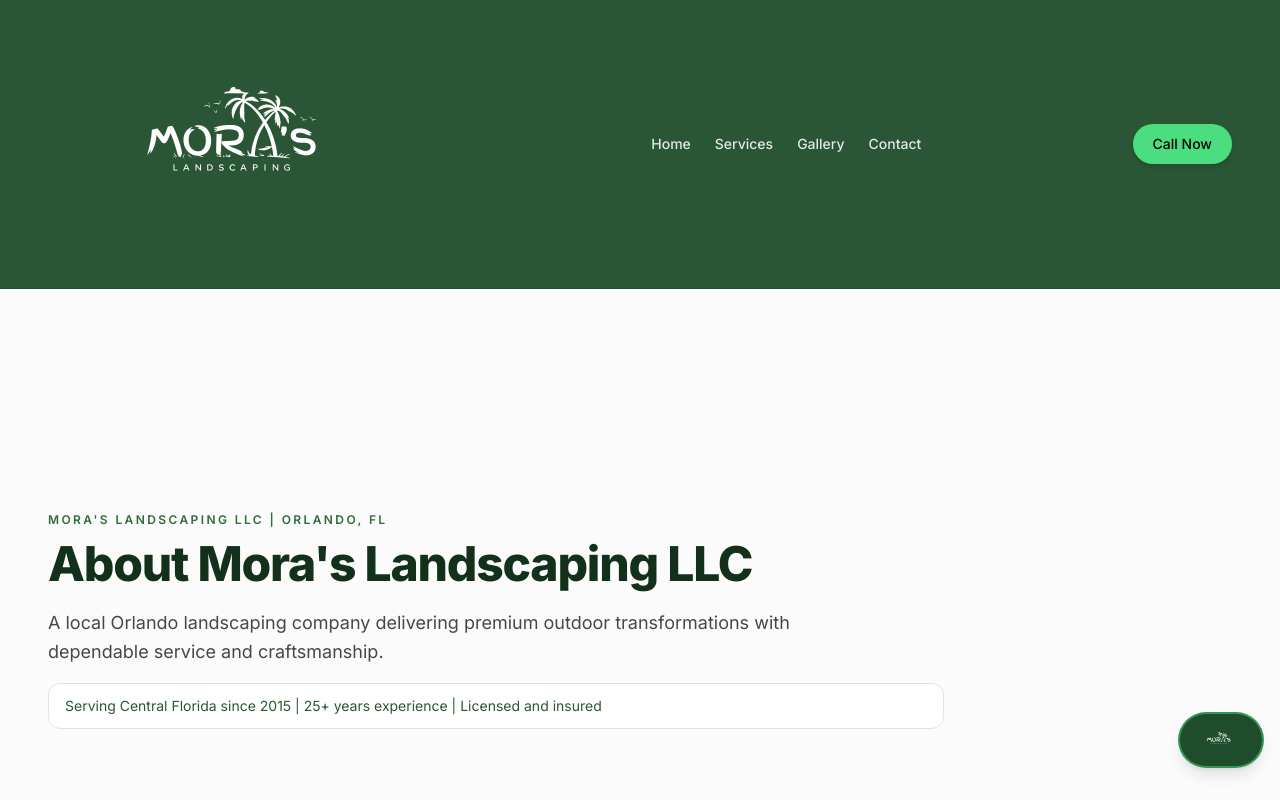
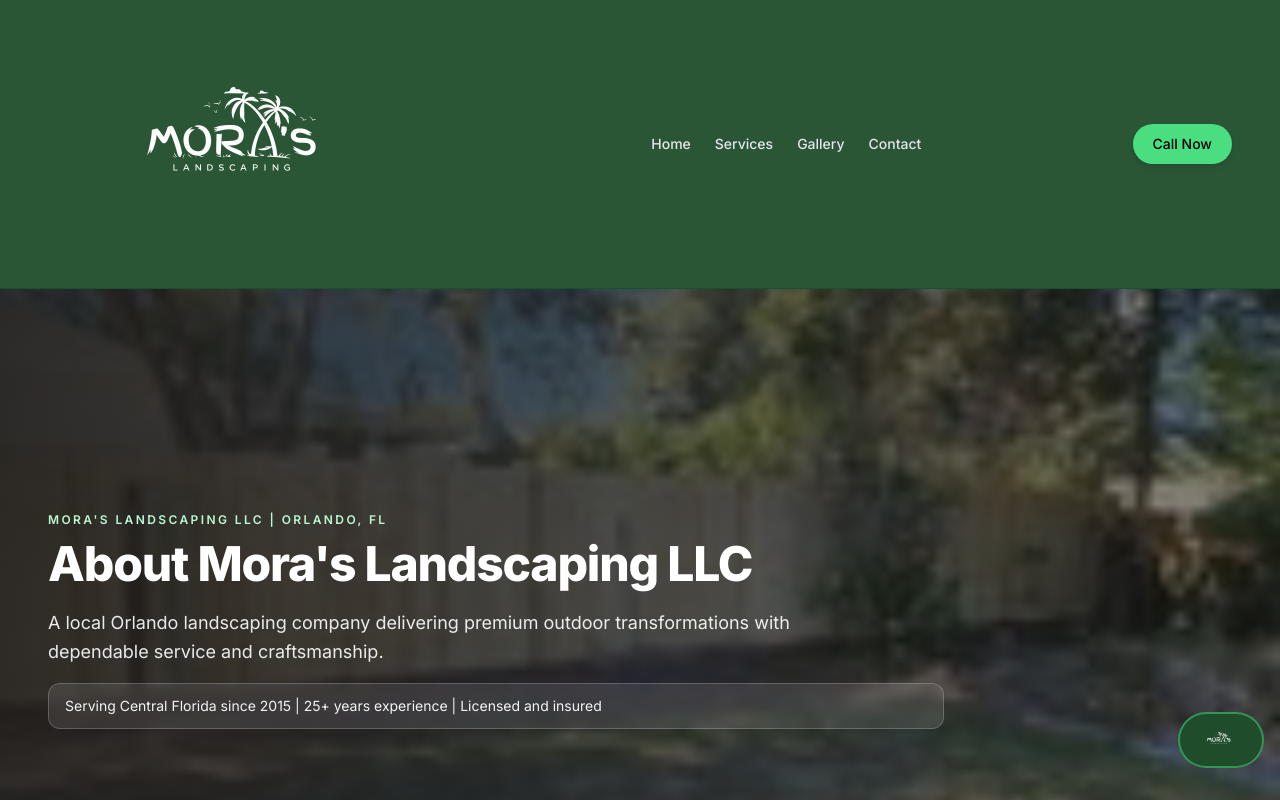
Before and after one commit to Skipp3r407/moras-landscaping-website, a Next.js app: page /about in a window 1280 px wide. Shown: the top 800 px of the page. Built offline with nearby package versions, Linux system fonts and the light colour scheme.

Commit message:
Add landscaping photo heroes on inner pages via PageHero
Made-with: Cursor

```diff
--- a/app/about/page.tsx
+++ b/app/about/page.tsx
@@ -5,7 +5,7 @@ import { CtaBand } from "@/components/cta-band";
 import { PageHero } from "@/components/page-hero";
 import { SectionHeading } from "@/components/section-heading";
 import { ScrollReveal } from "@/components/scroll-reveal";
-import { business } from "@/data/site-content";
+import { business, innerPageHeroImages } from "@/data/site-content";
 
 export const metadata: Metadata = {
   title: "About",
@@ -17,6 +17,7 @@ export default function AboutPage() {
   return (
     <>
       <PageHero
+        heroImage={innerPageHeroImages.about}
         title="About Mora's Landscaping LLC"
         description="A local Orlando landscaping company delivering premium outdoor transformations with dependable service and craftsmanship."
         keywordLine="Serving Central Florida since 2015 | 25+ years experience | Licensed and insured"
--- a/app/contact/page.tsx
+++ b/app/contact/page.tsx
@@ -4,7 +4,7 @@ import { PageHero } from "@/components/page-hero";
 import { QuoteForm } from "@/components/quote-form";
 import { ScrollReveal } from "@/components/scroll-reveal";
 import { SectionHeading } from "@/components/section-heading";
-import { business } from "@/data/site-content";
+import { business, innerPageHeroImages } from "@/data/site-content";
 
 export const metadata: Metadata = {
   title: "Contact",
@@ -16,6 +16,7 @@ export default function ContactPage() {
   return (
     <>
       <PageHero
+        heroImage={innerPageHeroImages.contact}
         title="Contact Mora's Landscaping LLC"
         description="Call or send your project details for a fast landscaping quote. We serve Orlando and surrounding Central Florida communities."
         keywordLine="Fast quote for lawn maintenance, landscape installation, design, irrigation, turf, and cleanup services"
--- a/app/faq/page.tsx
+++ b/app/faq/page.tsx
@@ -3,7 +3,7 @@ import type { Metadata } from "next";
 import { CtaBand } from "@/components/cta-band";
 import { FaqList } from "@/components/faq-list";
 import { PageHero } from "@/components/page-hero";
-import { faqItems } from "@/data/site-content";
+import { faqItems, innerPageHeroImages } from "@/data/site-content";
 
 export const metadata: Metadata = {
   title: "FAQ",
@@ -15,6 +15,7 @@ export default function FaqPage() {
   return (
     <>
       <PageHero
+        heroImage={innerPageHeroImages.faq}
         title="Frequently Asked Questions"
         description="Answers to common questions about our Orlando landscaping services, estimates, and scheduling."
         keywordLine="Lawn maintenance Orlando | Landscape design | Irrigation and cleanup FAQ"
--- a/app/gallery/page.tsx
+++ b/app/gallery/page.tsx
@@ -7,7 +7,7 @@ import { PageHero } from "@/components/page-hero";
 import { ScrollReveal } from "@/components/scroll-reveal";
 import { SectionHeading } from "@/components/section-heading";
 import { StaggerItem, StaggerReveal } from "@/components/stagger-reveal";
-import { featuredReels, galleryProjects } from "@/data/site-content";
+import { featuredReels, galleryProjects, innerPageHeroImages } from "@/data/site-content";
 
 export const metadata: Metadata = {
   title: "Gallery Projects",
@@ -19,6 +19,7 @@ export default function GalleryPage() {
   return (
     <>
       <PageHero
+        heroImage={innerPageHeroImages.gallery}
         title="Gallery: Outdoor Transformations by Mora's Landscaping LLC"
         description="See real landscaping projects across Orlando, with before-and-after style visuals designed to showcase quality and craftsmanship."
         keywordLine="Landscape design Orlando | Landscape installation Orlando | Artificial turf and cleanup project gallery"
--- a/app/proposal/page.tsx
+++ b/app/proposal/page.tsx
@@ -5,7 +5,7 @@ import Link from "next/link";
 import { PageHero } from "@/components/page-hero";
 import { QuoteForm } from "@/components/quote-form";
 import { SectionHeading } from "@/components/section-heading";
-import { business, galleryProjects, navLinks, services } from "@/data/site-content";
+import { business, galleryProjects, innerPageHeroImages, navLinks, services } from "@/data/site-content";
 
 export const metadata: Metadata = {
   title: "Client Preview Proposal",
@@ -69,6 +69,7 @@ export default function ProposalPage() {
       </section>
 
       <PageHero
+        heroImage={innerPageHeroImages.proposal}
         title="Professional Landscaping Services That Transform Outdoor Spaces"
         description="Website concept for Mora's Landscaping LLC: a premium, lead-focused Orlando landscaping brand presence highlighting licensed and insured service, lawn care, design, installs, irrigation, artificial turf, and hardscapes."
         keywordLine="Proposal Goal: Impress the client, build trust quickly, and convert visitors into estimate requests."
--- a/app/service-areas/page.tsx
+++ b/app/service-areas/page.tsx
@@ -3,7 +3,7 @@ import type { Metadata } from "next";
 import { CtaBand } from "@/components/cta-band";
 import { PageHero } from "@/components/page-hero";
 import { ServiceAreaList } from "@/components/service-area-list";
-import { serviceAreas } from "@/data/site-content";
+import { innerPageHeroImages, serviceAreas } from "@/data/site-content";
 
 export const metadata: Metadata = {
   title: "Service Areas",
@@ -15,6 +15,7 @@ export default function ServiceAreasPage() {
   return (
     <>
       <PageHero
+        heroImage={innerPageHeroImages.serviceAreas}
         title="Service Areas Around Orlando, Florida"
         description="Mora's Landscaping LLC serves homeowners and small commercial clients throughout Orlando and nearby Central Florida communities."
         keywordLine="Contact us to confirm service availability in your area."
--- a/app/services/page.tsx
+++ b/app/services/page.tsx
@@ -5,7 +5,7 @@ import { PageHero } from "@/components/page-hero";
 import { ScrollReveal } from "@/components/scroll-reveal";
 import { ServiceCard } from "@/components/service-card";
 import { StaggerItem, StaggerReveal } from "@/components/stagger-reveal";
-import { services } from "@/data/site-content";
+import { innerPageHeroImages, services } from "@/data/site-content";
 
 export const metadata: Metadata = {
   title: "Services",
@@ -17,6 +17,7 @@ export default function ServicesPage() {
   return (
     <>
       <PageHero
+        heroImage={innerPageHeroImages.services}
         title="Landscaping Services in Orlando, Florida"
         description="Professional outdoor services built to improve curb appeal, increase property value, and deliver long-term landscape performance."
         keywordLine="Lawn maintenance Orlando | Landscape design | Irrigation, turf, cleanup, and installation"
--- a/app/testimonials/page.tsx
+++ b/app/testimonials/page.tsx
@@ -6,7 +6,7 @@ import { SectionHeading } from "@/components/section-heading";
 import { ScrollReveal } from "@/components/scroll-reveal";
 import { StaggerItem, StaggerReveal } from "@/components/stagger-reveal";
 import { TestimonialCard } from "@/components/testimonial-card";
-import { testimonialSamples } from "@/data/site-content";
+import { innerPageHeroImages, testimonialSamples } from "@/data/site-content";
 
 export const metadata: Metadata = {
   title: "Testimonials",
@@ -18,6 +18,7 @@ export default function TestimonialsPage() {
   return (
     <>
       <PageHero
+        heroImage={innerPageHeroImages.testimonials}
         title="Testimonials and Client Feedback"
         description="See how Orlando homeowners describe their experience working with Mora's Landscaping."
         keywordLine="Reliability, communication, craftsmanship, and professional landscape results"
--- a/components/page-hero.tsx
+++ b/components/page-hero.tsx
@@ -1,6 +1,7 @@
 "use client";
 
 import { motion, useReducedMotion } from "framer-motion";
+import Image from "next/image";
 
 import { business } from "@/data/site-content";
 import {
@@ -14,16 +15,28 @@ type PageHeroProps = {
   title: string;
   description: string;
   keywordLine?: string;
+  heroImage: { src: string; alt: string };
 };
 
-export function PageHero({ title, description, keywordLine }: PageHeroProps) {
+export function PageHero({ title, description, keywordLine, heroImage }: PageHeroProps) {
   const reduce = useReducedMotion();
   const copyContainer = reduce ? reducedStaggerContainerVariants : staggerContainerVariants;
   const itemVariants = reduce ? reducedStaggerItemVariants : staggerItemVariants;
 
   return (
-    <section className="border-b border-pine-100/60 bg-earth/40 pt-28">
-      <div className="container-shell section">
+    <section className="relative overflow-hidden border-b border-green-900/30 pt-28">
+      <div className="absolute inset-0">
+        <Image
+          src={heroImage.src}
+          alt={heroImage.alt}
+          fill
+          className="object-cover"
+          sizes="100vw"
+          priority
+        />
+        <div className="absolute inset-0 bg-gradient-to-r from-charcoal/90 via-charcoal/72 to-charcoal/50" />
+      </div>
+      <div className="container-shell relative section">
         <motion.div
           className="max-w-4xl"
           variants={copyContainer}
@@ -32,23 +45,23 @@ export function PageHero({ title, description, keywordLine }: PageHeroProps) {
         >
           <motion.p
             variants={itemVariants}
-            className="text-xs font-semibold uppercase tracking-[0.2em] text-pine-700"
+            className="text-xs font-semibold uppercase tracking-[0.2em] text-green-200"
           >
             {business.name} | Orlando, FL
           </motion.p>
           <motion.h1
             variants={itemVariants}
-            className="mt-3 text-balance text-4xl font-extrabold tracking-tight text-pine-950 sm:text-5xl"
+            className="mt-3 text-balance text-4xl font-extrabold tracking-tight text-white sm:text-5xl"
           >
             {title}
           </motion.h1>
-          <motion.p variants={itemVariants} className="mt-5 max-w-3xl text-lg leading-relaxed text-charcoal/80">
+          <motion.p variants={itemVariants} className="mt-5 max-w-3xl text-lg leading-relaxed text-white/90">
             {description}
           </motion.p>
           {keywordLine ? (
             <motion.p
               variants={itemVariants}
-              className="mt-4 rounded-xl border border-pine-100 bg-white px-4 py-3 text-sm text-pine-800"
+              className="mt-4 rounded-xl border border-white/20 bg-white/10 px-4 py-3 text-sm text-white/95 backdrop-blur-sm"
             >
               {keywordLine}
             </motion.p>
--- a/data/site-content.ts
+++ b/data/site-content.ts
@@ -165,6 +165,42 @@ export const lawnMaintenanceShowcase = [
   }
 ];
 
+/** Full-bleed hero backgrounds for inner pages — real project photos */
+export const innerPageHeroImages = {
+  about: {
+    src: galleryProjects[1].image,
+    alt: `${galleryProjects[1].title} — Orlando landscaping project`
+  },
+  services: {
+    src: galleryProjects[0].image,
+    alt: `${galleryProjects[0].title} — Orlando landscaping project`
+  },
+  contact: {
+    src: galleryProjects[2].image,
+    alt: `${galleryProjects[2].title} — Orlando landscaping project`
+  },
+  gallery: {
+    src: galleryProjects[4].image,
+    alt: `${galleryProjects[4].title} — Orlando landscaping project`
+  },
+  testimonials: {
+    src: galleryProjects[3].image,
+    alt: `${galleryProjects[3].title} — Orlando landscaping project`
+  },
+  faq: {
+    src: galleryProjects[2].image,
+    alt: `${galleryProjects[2].title} — Orlando landscaping project`
+  },
+  serviceAreas: {
+    src: galleryProjects[5].image,
+    alt: `${galleryProjects[5].title} — Orlando landscaping project`
+  },
+  proposal: {
+    src: galleryProjects[0].image,
+    alt: `${galleryProjects[0].title} — Orlando landscaping project`
+  }
+} as const;
+
 export const testimonialSamples = [
   {
     name: "S. Alvarez",
```
